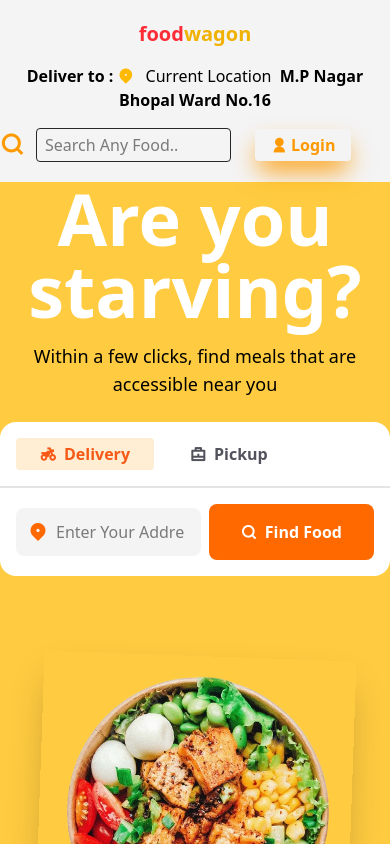
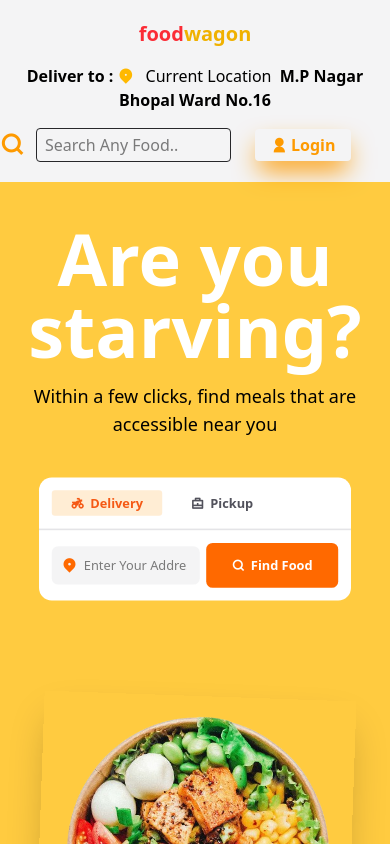
Before and after one commit to zenvivek1/food-landing-page-ui, a React (Vite) app: page / in a window 390 px wide. Shown: the top 844 px of the page. Built offline with nearby package versions, Linux system fonts and the light colour scheme.

Commit message:
UI fixes 1

```diff
--- a/src/Components/Hero.tsx
+++ b/src/Components/Hero.tsx
@@ -3,7 +3,7 @@
 
 const Hero = () => {
   return (
-    <div className="min-h-[65vh] bg-amber-400/75 w-full flex justify-center items-center gap-10 flex-wrap lg:text-start text-center">
+    <div className="min-h-[65vh] bg-amber-400/75 w-full flex justify-center items-center gap-10 flex-wrap lg:text-start text-center py-10">
       <div>
         <div>
           <div className="text-7xl font-bold text-white lg:leading-20 leading-18 mb-4">
@@ -14,7 +14,7 @@
           </div>
         </div>
 
-        <div className="bg-white rounded-2xl min-w-4/10">
+        <div className="bg-white rounded-2xl min-w-4/10 lg:scale-100 scale-80">
           <div className="flex p-4 gap-3">
             <button className="py-1 px-6 font-bold text-orange-600/90 bg-orange-100 rounded cursor-pointer transition ease hover:scale-105">
               <i className="ri-motorbike-fill mr-2"></i>Delivery
```
